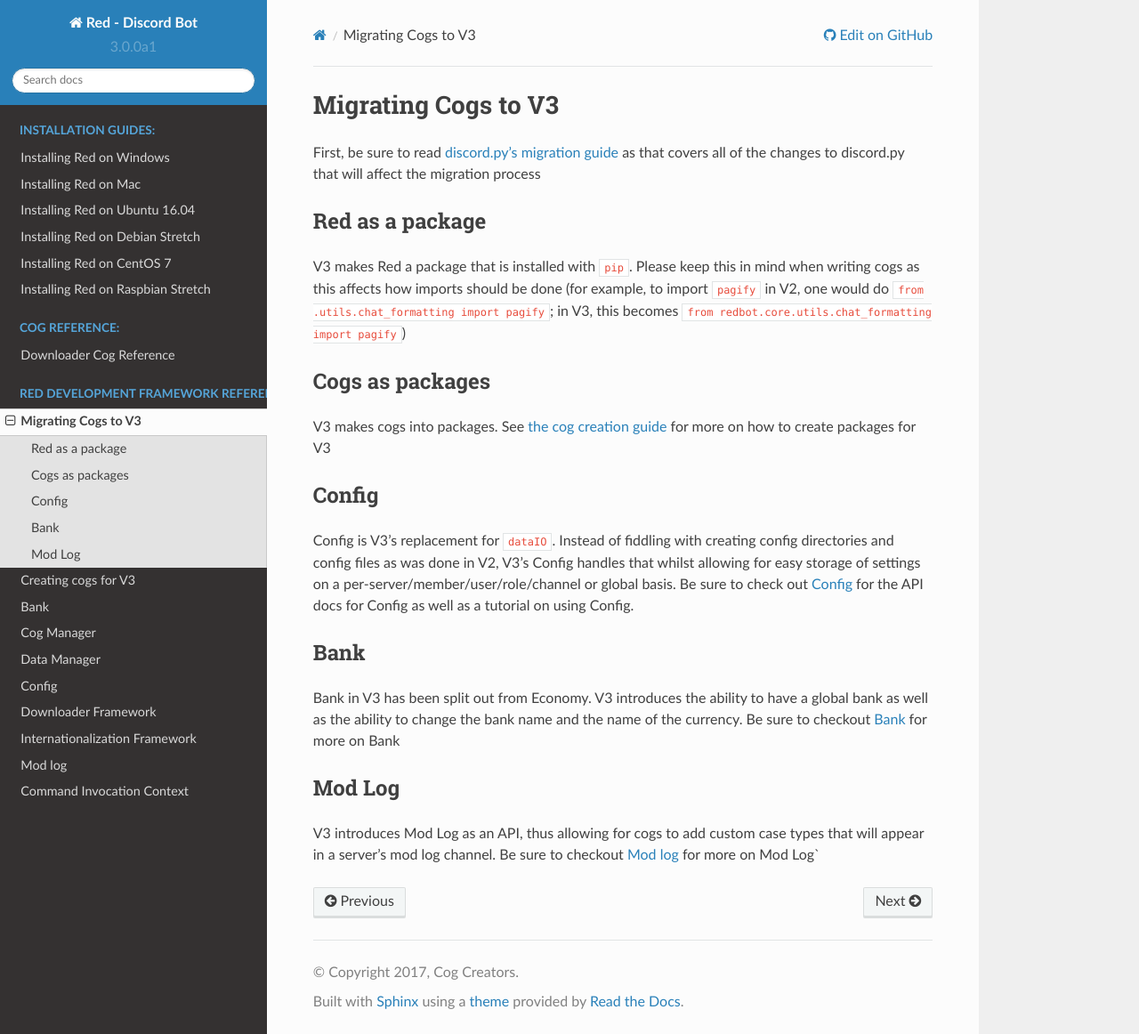
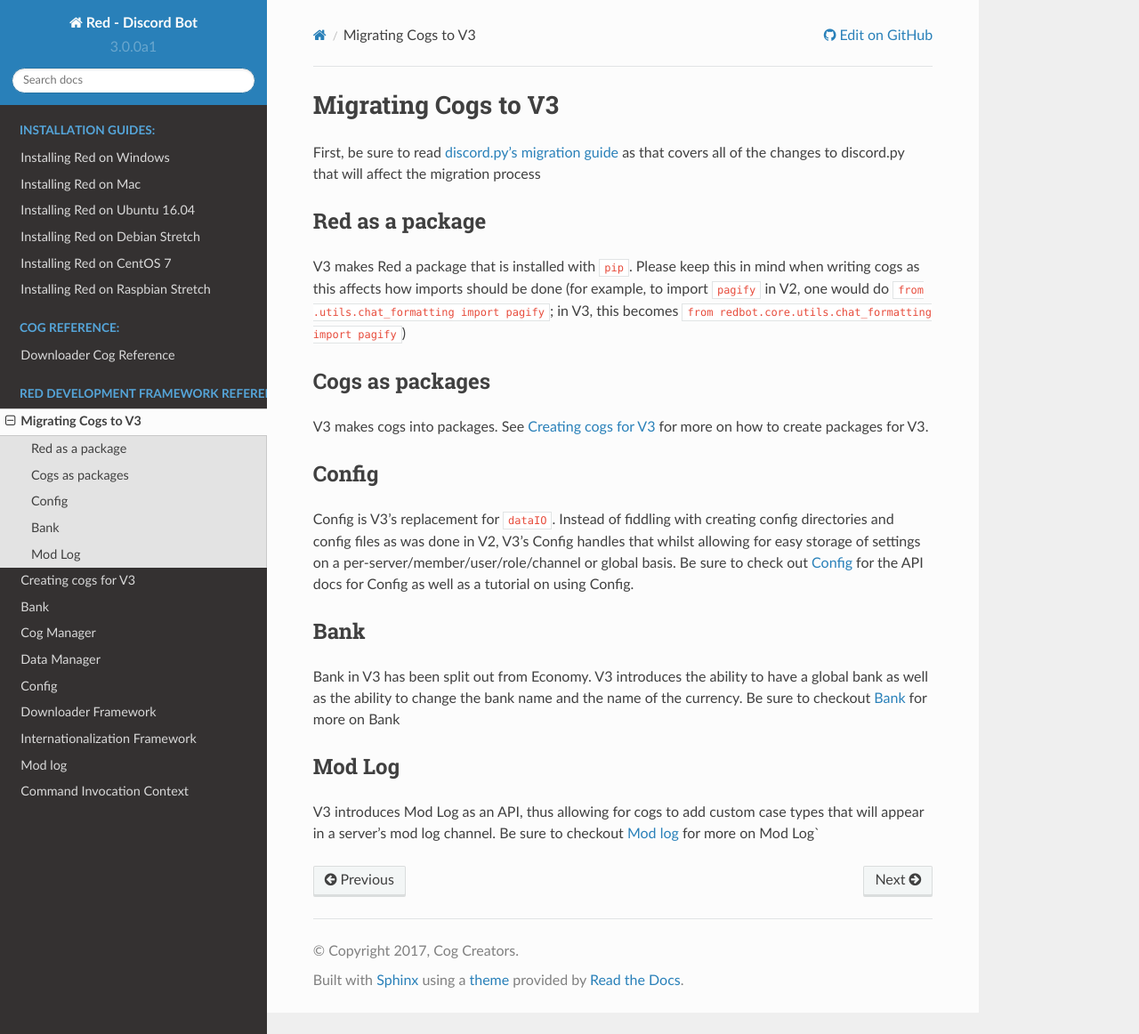
Before and after one commit to Renirous/Red-DiscordBot, a Sphinx documentation site: the page built from docs/guide_migration.rst, in a window 1280 px wide and 1162 px high. Shown: the whole window at 89% size. Built offline with Sphinx 7.4.7 and the Read the Docs theme 2.0.0, drawn with Linux system fonts in a browser that asks for light colours.

Commit message:
[V3 Docs] Fixed incorrect link in description for Cog-Creators/Red-DiscordBot#47 (#1092)

```diff
--- a/docs/guide_migration.rst
+++ b/docs/guide_migration.rst
@@ -24,8 +24,8 @@
 Cogs as packages
 ----------------
 
-V3 makes cogs into packages. See `the cog creation guide </guide_cog_creation>`_
-for more on how to create packages for V3
+V3 makes cogs into packages. See :doc:`/guide_cog_creation`
+for more on how to create packages for V3.
 
 ------
 Config
```
